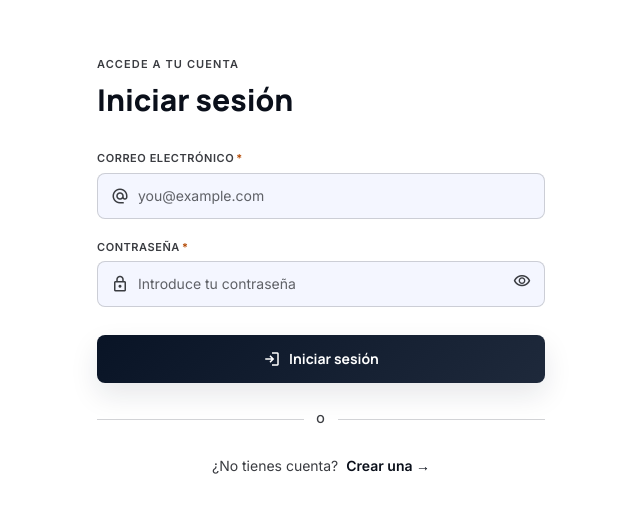
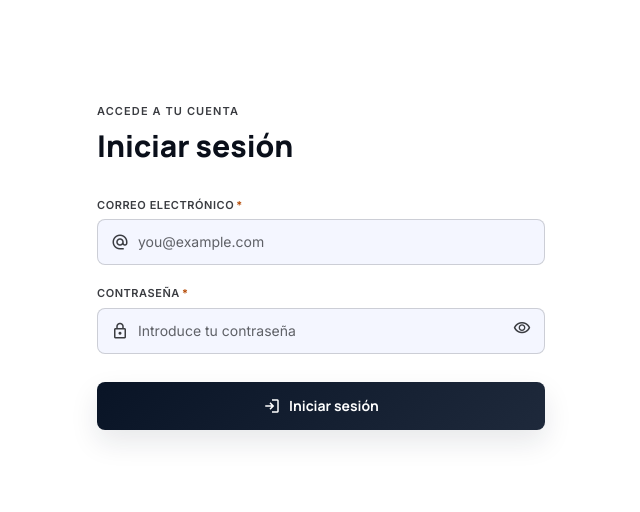
Before and after one commit to jc-larry/auxilio-mecanico-fronted, an Angular app: page /auth/login in a window 1280 px wide. Shown: the part 134-646 px from the top of the page, without its empty margins (319-959 px from the left). Built offline with nearby package versions, Linux system fonts and the light colour scheme.

Commit message:
refactor: consolidate feature routing into a central definition and remove registration links from the login page

```diff
--- a/src/app/app.routes.ts
+++ b/src/app/app.routes.ts
@@ -10,7 +10,7 @@ export const routes: Routes = [
   },
   {
     path: 'dashboard',
-    loadChildren: () => import('./features/dashboard/dashboard.routes').then(m => m.DASHBOARD_ROUTES),
+    loadChildren: () => import('./features/features.routes').then(m => m.FEATURES_ROUTES),
   },
   { path: '**', redirectTo: 'auth/login' },
 ];
--- a/src/app/features/auth/pages/login/login.component.html
+++ b/src/app/features/auth/pages/login/login.component.html
@@ -41,22 +41,6 @@
                 </button>
 
             </form>
-
-            <!-- Divider -->
-            <div class="flex items-center gap-3 my-7">
-                <div class="flex-1 h-px bg-outline-variant/40"></div>
-                <span
-                    class="text-[11px] uppercase tracking-widest text-on-surface-variant font-label font-bold">o</span>
-                <div class="flex-1 h-px bg-outline-variant/40"></div>
-            </div>
-
-            <p class="text-center text-sm text-on-surface-variant font-body">
-                ¿No tienes cuenta?
-                <a routerLink="/auth/register"
-                    class="text-primary font-label font-bold hover:text-primary-container transition-colors ml-1">
-                    Crear una &rarr;
-                </a>
-            </p>
         </div>
     </div>
 </div>
--- /dev/null
+++ b/src/app/features/features.routes.ts
@@ -0,0 +1,68 @@
+import { Routes } from '@angular/router';
+import { authGuard, permissionGuard, roleGuard } from '../core/guards/auth.guard';
+
+export const FEATURES_ROUTES: Routes = [
+  {
+    path: '',
+    canActivate: [authGuard],
+    loadComponent: () =>
+      import('./shell/shell.component').then(m => m.ShellComponent),
+    children: [
+      { path: '', redirectTo: 'home', pathMatch: 'full' },
+      {
+        path: 'home',
+        loadComponent: () =>
+          import('./home/pages/dashboard/main-dashboard.component').then(m => m.MainDashboardComponent),
+      },
+      {
+        path: 'requests',
+        canActivate: [permissionGuard],
+        data: { permissions: ['solicitudes.ver'] },
+        loadComponent: () =>
+          import('./workshop/pages/requests/service-requests.component').then(m => m.ServiceRequestsComponent),
+      },
+      {
+        path: 'staff',
+        canActivate: [permissionGuard],
+        data: { permissions: ['usuarios.ver'] },
+        loadComponent: () =>
+          import('./workshop/pages/staff/staff-management.component').then(m => m.StaffManagementComponent),
+      },
+      {
+        path: 'inventory',
+        canActivate: [permissionGuard],
+        data: { permissions: ['inventario.ver'] },
+        loadComponent: () =>
+          import('./workshop/pages/inventory/inventory-analytics.component').then(m => m.InventoryAnalyticsComponent),
+      },
+      {
+        path: 'analytics',
+        canActivate: [permissionGuard],
+        data: { permissions: ['talleres.analiticas'] },
+        loadComponent: () =>
+          import('./workshop/pages/analytics/analytics.component').then(m => m.AnalyticsComponent),
+      },
+      {
+        path: 'users',
+        canActivate: [permissionGuard],
+        data: { permissions: ['usuarios.ver'] },
+        loadComponent: () =>
+          import('./admin/pages/users/users-management.component').then(m => m.UsersManagementComponent),
+      },
+      {
+        path: 'roles',
+        canActivate: [permissionGuard],
+        data: { permissions: ['usuarios.asignar_rol'] },
+        loadComponent: () =>
+          import('./admin/pages/roles/roles-management.component').then(m => m.RolesManagementComponent),
+      },
+      {
+        path: 'workshops',
+        canActivate: [permissionGuard],
+        data: { permissions: ['talleres.ver'] },
+        loadComponent: () =>
+          import('./admin/pages/workshops/workshops-management.component').then(m => m.WorkshopsManagementComponent),
+      },
+    ],
+  },
+];
```
